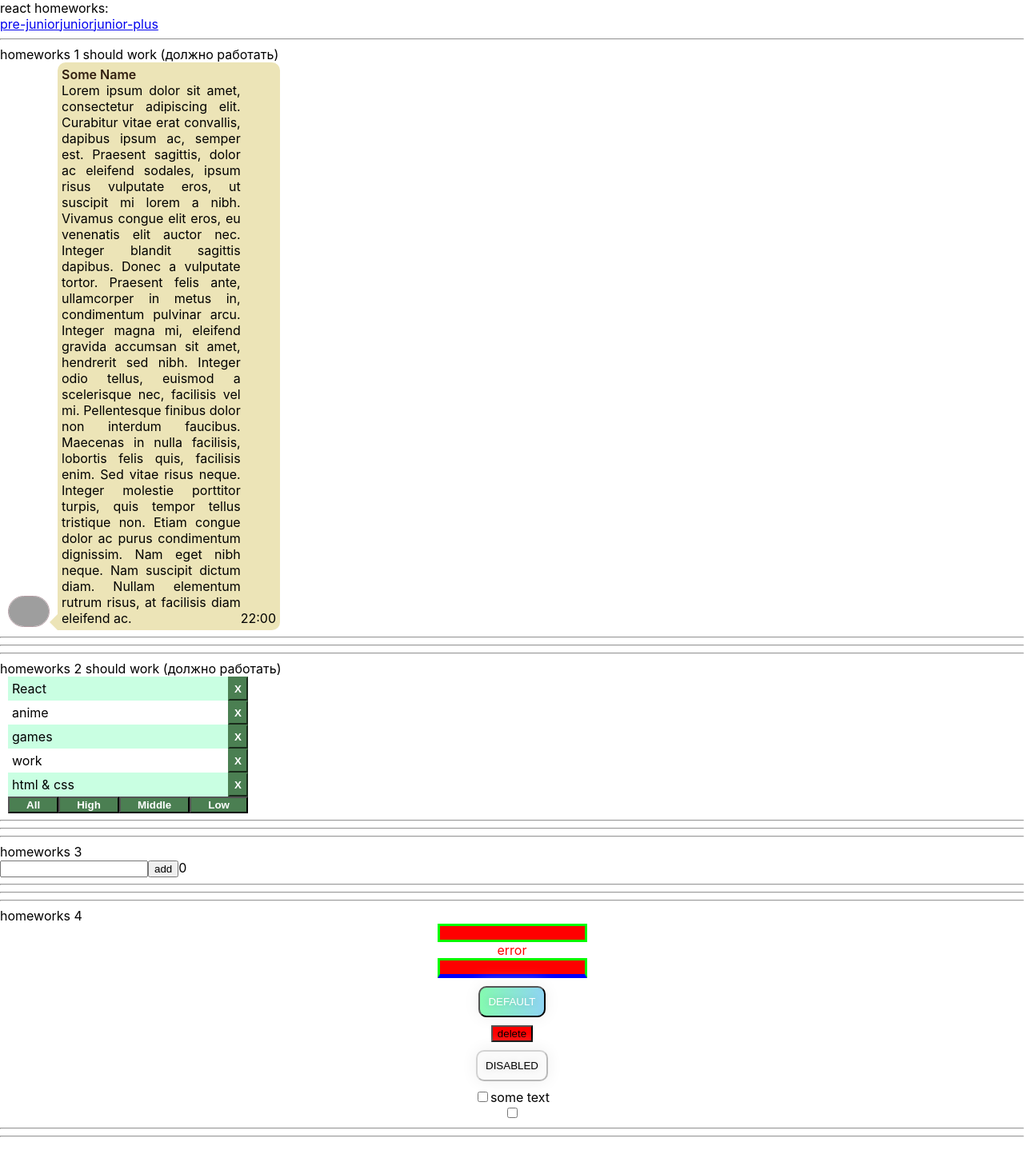
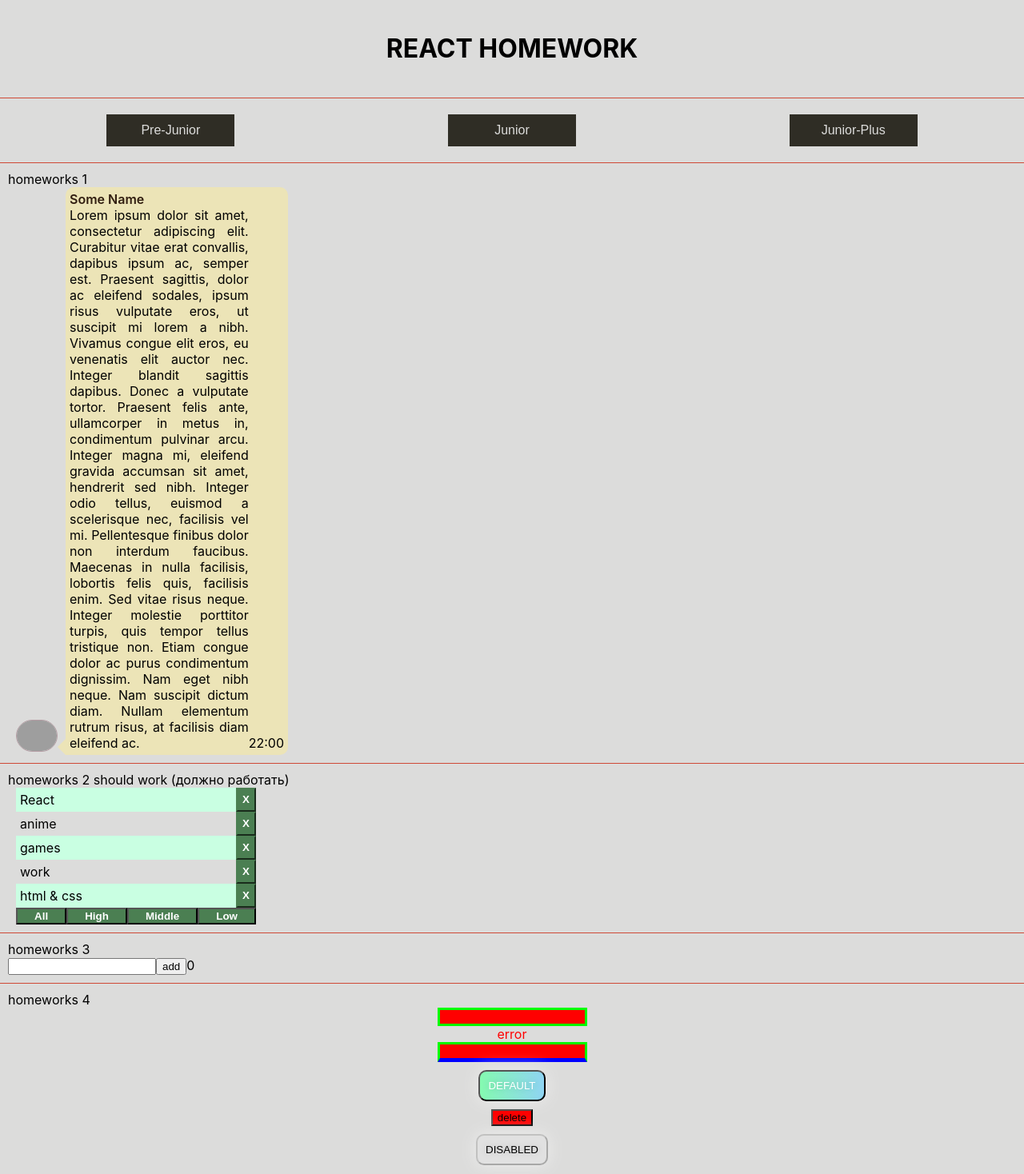
Before and after one commit to ArtiomB5/home-work, a React (Create React App) app: page /#/pre-junior in a window 1280 px wide. Shown: the top 1468 px of the page at 80% size. Before the commit the page ends 1430 px from the top, so only its background shows below. Built offline with nearby package versions, Linux system fonts and the light colour scheme; grey boxes are pictures that could not be loaded.

Commit message:
navbar decoration

```diff
--- a/package.json
+++ b/package.json
@@ -15,6 +15,8 @@
     "react-dom": "^17.0.2",
     "react-router-dom": "^5.3.0",
     "react-scripts": "4.0.3",
+    "sass": "^1.39.0",
+    "sass-loader": "^12.1.0",
     "typescript": "^4.1.2",
     "uuid": "^3.4.0",
     "web-vitals": "^1.0.1"
@@ -45,9 +47,5 @@
       "last 1 firefox version",
       "last 1 safari version"
     ]
-  },
-  "devDependencies": {
-    "@types/uuid": "^8.3.1",
-    "gh-pages": "^3.2.3"
   }
 }
--- a/src/p1-main/m1-ui/u1-app/App.module.css
+++ b/src/p1-main/m1-ui/u1-app/App.module.css
@@ -1,3 +1,3 @@
 .App {
-
+    background-color: #dcdcdb;
 }
--- a/src/p1-main/m1-ui/u1-app/App.tsx
+++ b/src/p1-main/m1-ui/u1-app/App.tsx
@@ -5,9 +5,7 @@ import HW5 from "../../../p2-homeworks/h5/HW5";
 function App() {
     return (
         <div className={s.App}>
-            <div>react homeworks:</div>
             <HW5/>
-
         </div>
     )
 }
--- a/src/p2-homeworks/h1/HW1.tsx
+++ b/src/p2-homeworks/h1/HW1.tsx
@@ -10,24 +10,21 @@ const messageData = {
 }
 
 function HW1() {
+  const borderStyle = {
+    borderBottom: '1px solid #cf4936',
+    padding: '10px'
+  }
   return (
-        <div>
-            <hr/>
+    <div style={borderStyle}>
       homeworks 1
-
-            should work (должно работать)
-
       <Message
         avatar={messageData.avatar}
         name={messageData.name}
         message={messageData.message}
         time={messageData.time}
       />
-
-            <hr/>
       {/*для личного творчества, могу проверить*/}
       {/*<AlternativeMessage/>*/}
-            <hr/>
     </div>
   )
 }
--- a/src/p2-homeworks/h2/HW2.tsx
+++ b/src/p2-homeworks/h2/HW2.tsx
@@ -36,11 +36,13 @@ function HW2() {
   const filteredAffairs = filterAffairs(affairs, filter)
   const deleteAffairCallback = (_id: number) => setAffairs(deleteAffair(affairs, _id)) // need to fix any
 
+  const borderStyle = {
+    borderBottom: '1px solid #cf4936',
+    padding: '10px'
+  }
   return (
-        <div>
-            <hr/>
+    <div style={borderStyle}>
       homeworks 2
-
       should work (должно работать)
       <Affairs
         data={filteredAffairs}
@@ -48,10 +50,8 @@ function HW2() {
         deleteAffairCallback={deleteAffairCallback}
       />
 
-            <hr/>
       {/*для личного творчества, могу проверить*/}
       {/*<AlternativeAffairs/>*/}
-            <hr/>
     </div>
   )
 }
--- a/src/p2-homeworks/h3/HW3.tsx
+++ b/src/p2-homeworks/h3/HW3.tsx
@@ -16,18 +16,20 @@ function HW3() {
     setUsers([...users, name]) // need to fix
   }
 
+  const borderStyle = {
+    borderBottom: '1px solid #cf4936',
+    padding: '10px'
+  }
+
   return (
-        <div>
-            <hr/>
+    <div style={borderStyle}>
       homeworks 3
 
       {/*should work (должно работать)*/}
       <GreetingContainer users={users} addUserCallback={addUserCallback}/>
 
-            <hr/>
       {/*для личного творчества, могу проверить*/}
       {/*<AlternativeGreeting/>*/}
-            <hr/>
     </div>
   )
 }
--- a/src/p2-homeworks/h4/HW4.tsx
+++ b/src/p2-homeworks/h4/HW4.tsx
@@ -19,9 +19,13 @@ function HW4() {
     const [checked, setChecked] = useState<boolean>(false)
     const testOnChange = (e: ChangeEvent<HTMLInputElement>) => setChecked(!e.currentTarget.checked)
 
+    const borderStyle = {
+        borderBottom: '1px solid #cf4936',
+        padding: '10px'
+    }
+
     return (
-        <div>
-            <hr/>
+        <div style={borderStyle}>
             homeworks 4
 
             <div className={s.column}>
@@ -67,12 +71,10 @@ function HW4() {
                 <SuperCheckbox checked={checked} onChange={testOnChange}/>
             </div>
 
-            <hr/>
             {/*для личного творчества, могу проверить*/}
             {/*<AlternativeSuperInputText/>*/}
             {/*<AlternativeSuperButton/>*/}
             {/*<AlternativeSuperCheckbox/>*/}
-            <hr/>
         </div>
     )
 }
--- a/src/p2-homeworks/h5/HW5.tsx
+++ b/src/p2-homeworks/h5/HW5.tsx
@@ -6,7 +6,6 @@ import {HashRouter} from "react-router-dom";
 function HW5() {
   return (
     <div>
-            {/*в gh-pages лучше работает HashRouter*/}
       <HashRouter>
 
         <Header/>
--- a/src/p2-homeworks/h5/Header.tsx
+++ b/src/p2-homeworks/h5/Header.tsx
@@ -1,12 +1,18 @@
 import React from 'react'
 import {NavLink} from "react-router-dom";
+import header_style from './styles/header.module.scss'
 
 function Header() {
     return (
-        <div>
-          <NavLink to='/pre-junior'>pre-junior</NavLink>
-          <NavLink to='/junior'>junior</NavLink>
-          <NavLink to='/junior-plus'>junior-plus</NavLink>
+        <div className={header_style.wrapper}>
+          <div className={header_style.title}>
+            <h1>react homework</h1>
+          </div>
+          <div className={header_style.navbar}>
+            <NavLink to='/pre-junior' className={header_style.navLink}>pre-junior</NavLink>
+            <NavLink to='/junior' className={header_style.navLink}>junior</NavLink>
+            <NavLink to='/junior-plus' className={header_style.navLink}>junior-plus</NavLink>
+          </div>
         </div>
     )
 }
--- /dev/null
+++ b/src/p2-homeworks/h5/styles/header.module.scss
@@ -0,0 +1,53 @@
+@font-face {
+  font-family: "Karla";
+  src: url('https://fonts.googleapis.com/css2?family=Karla:wght@400;700&display=swap');
+}
+
+.wrapper {
+  .title {
+    text-align: center;
+    text-transform: uppercase;
+    padding: 20px;
+    border-bottom: 1px solid #cf4936;
+  }
+
+  .navbar {
+    display: flex;
+    flex-direction: row;
+    justify-content: space-around;
+    padding: 20px 0;
+    border-bottom: 1px solid #cf4936;
+
+    .navLink {
+      color: #dcdcdb;
+      text-transform: capitalize;
+      font-family: 'Karla', sans-serif;
+      text-decoration: inherit;
+      padding: 10px 15px;
+      background-color: #2f2d25;
+      border: 1px solid #2f2d25;
+      min-width: 10%;
+      text-align: center;
+
+      &:hover {
+        border: 1px solid #cf4936;
+        color: #cf4936;
+        font-weight: 700;
+        background-color: #dcdcdb;
+      }
+    }
+  }
+}
+
+@media screen and (max-width: 768px) {
+  .wrapper{
+    .navbar {
+      flex-direction: column;
+
+      .navLink {
+        width: 85%;
+        margin: 3px auto;
+      }
+    }
+  }
+}
```
Also changed, not shown: 2 other files (tests, documents, lock files or other folders). Lines whose indentation alone changed are shown as unchanged.
